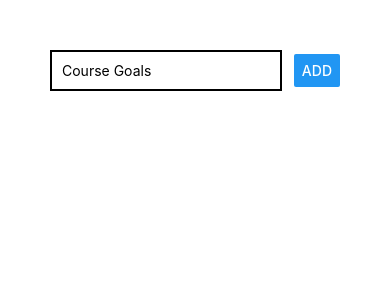
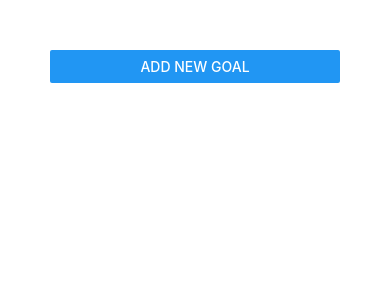
Before and after one commit to mstambaugh/rn-goals-app, a React Native app: screen / in a window 390 px wide. Shown: the top 300 px of the page. Built offline with nearby package versions, Linux system fonts and the light colour scheme.

Commit message:
add a lot, modal view, clear text method, cancel button, styling

```diff
--- a/App.js
+++ b/App.js
@@ -1,5 +1,5 @@
 import React, { useState } from 'react';
-import { StyleSheet, Text, TextInput, Button, View, ScrollView, FlatList } from 'react-native';
+import { StyleSheet, Button, View, FlatList } from 'react-native';
 
 import GoalItem from './components/GoalItem';
 import GoalInput from './components/GoalInput';
@@ -7,25 +7,34 @@
 
 export default function App() {
   const [courseGoals, setCourseGoals] = useState([]);
+  const [isAddMode, setIsAddMode] = useState(false);
 
   const addGoalHandler = goalTitle => {
     setCourseGoals(currentGoals => [
       ...currentGoals,
       { id: Math.random().toString(), value: goalTitle}
     ]);
+    setIsAddMode(false);
   };
   const removeGoalHandler = goalId => {
     setCourseGoals(currentGoals => {
       return currentGoals.filter((goal) => goal.id !== goalId);
+    });
+  };
 
-    });
-  }
-
+  const cancelGoalAdditionHandler = () => {
+    setIsAddMode(false);
+  };
 
 
   return (
     <View style={styles.screen}>
-      <GoalInput onAddGoal={addGoalHandler} />
+      <Button title="Add New Goal" onPress={() => setIsAddMode(true)} />
+      <GoalInput
+        visible={isAddMode}
+        onAddGoal={addGoalHandler}
+        onCancel={cancelGoalAdditionHandler}
+      />
       <FlatList
         keyExtractor={(item, index) => item.id}
         data={courseGoals}
@@ -38,5 +47,5 @@
 const styles = StyleSheet.create({
   screen: {
     padding: 50
-  },
+  }
 });
--- a/components/GoalInput.js
+++ b/components/GoalInput.js
@@ -1,5 +1,5 @@
 import React, { useState } from 'react';
-import { View, TextInput, Button, StyleSheet } from 'react-native';
+import { View, TextInput, Button, StyleSheet, Modal } from 'react-native';
 
 const GoalInput = props => {
 
@@ -9,7 +9,13 @@
     setEnteredGoal(enteredText);
   };
 
+  const addGoalHandler = () => {
+    props.onAddGoal(enteredGoal);
+    setEnteredGoal('');
+  };
+
   return (
+    <Modal visible={props.visible} animationType="slide">
       <View style={styles.inputContainer}>
         <TextInput
           placeholder="Course Goals"
@@ -17,22 +23,39 @@
           onChangeText={goalInputHandler}
           value={enteredGoal}
         />
-      <Button title="ADD" onPress={props.onAddGoal.bind(this, enteredGoal)} />
+        <View style={styles.buttonContainer}>
+          <View style={styles.button}>
+            <Button title="CANCEL" color="red" onPress={props.onCancel}/>
           </View>
+          <View style={styles.button}>
+            <Button title="ADD" onPress={addGoalHandler} />
+          </View>
+        </View>
+      </View>
+    </Modal>
   );
 };
 
 const styles = StyleSheet.create({
   inputContainer: {
-    flexDirection: 'row',
-    justifyContent: 'space-between',
+    flex: 1,
+    justifyContent: 'center',
     alignItems: 'center'
   },
   input: {
     borderColor: 'black',
     borderWidth: 2,
     padding: 10,
+    width: '80%',
+    marginBottom: 10
+  },
+  buttonContainer: {
+    flexDirection: 'row',
+    justifyContent: 'space-around',
     width: '80%'
+  },
+  button: {
+    width: '40%'
   }
 });
 
```
Lines whose indentation alone changed are shown as unchanged.
